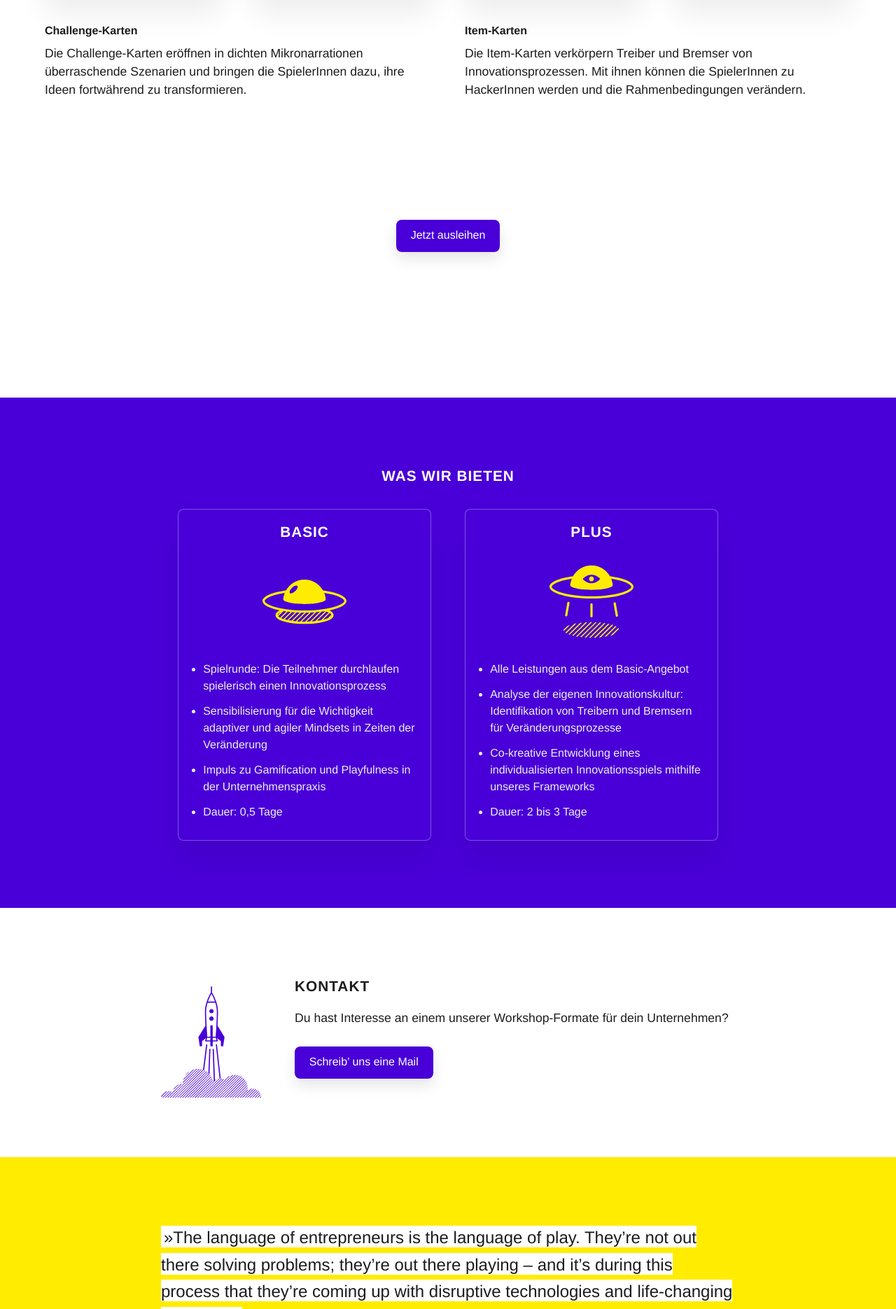
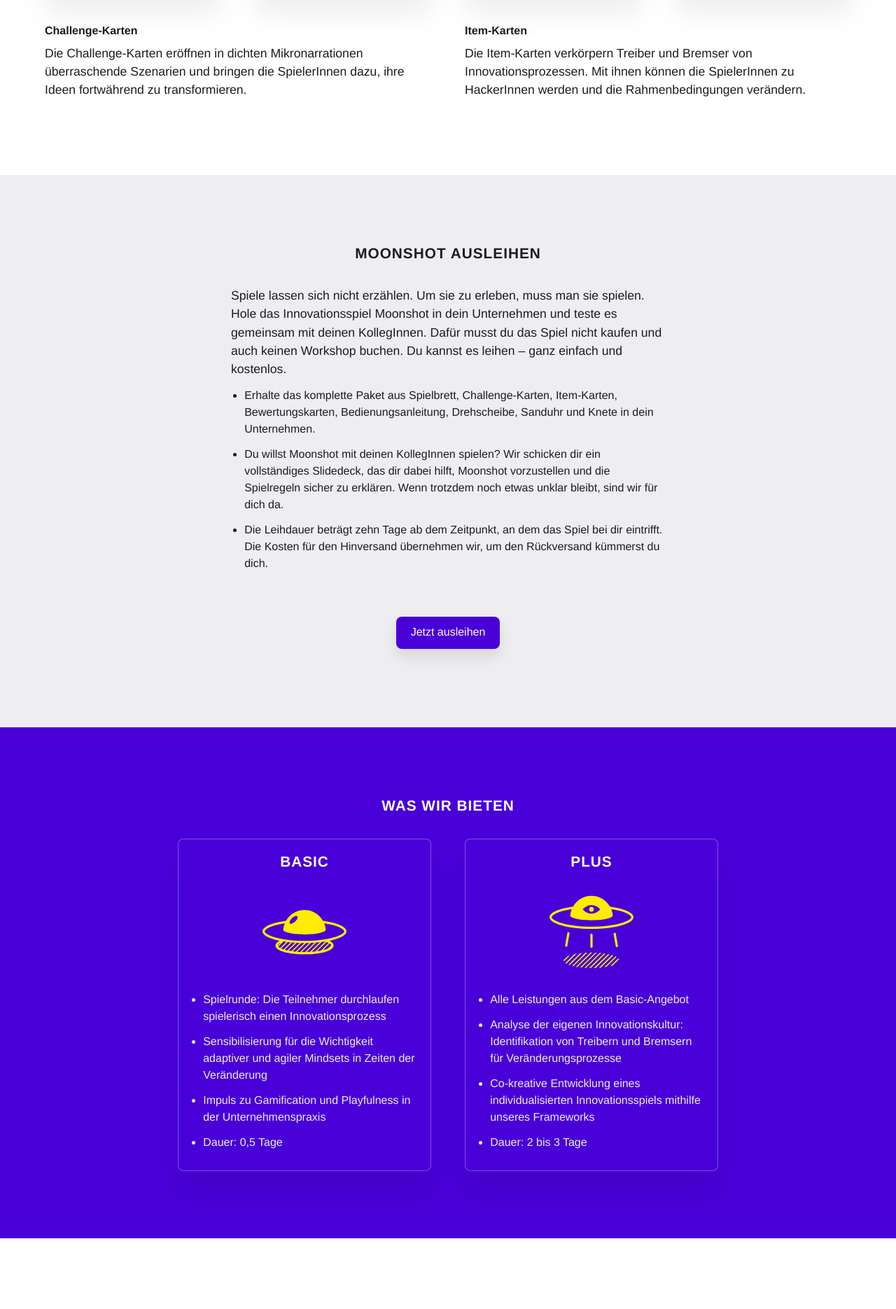
Before and after one commit to christowski/Moonshot, a PHP site: page / in a window 1280 px wide. Shown: the part 3179-5049 px from the top of the page at 70% size. Run offline with PHP 8.4, Linux system fonts and the light colour scheme; some web fonts are replaced.

Commit message:
add modal content

```diff
--- a/index.php
+++ b/index.php
@@ -111,10 +111,25 @@
 
         </div> <!-- // card-container -->
 
-        <?php include 'modal.php' ?>
-
       </div> <!-- // content-superwide -->
     </div> <!-- // container -->
+
+    <div class="container container-silver">
+      <div class="content">
+        <h2>Moonshot ausleihen</h2>
+        <p>Spiele lassen sich nicht erzählen. Um sie zu erleben, muss man sie spielen. Hole das Innovationsspiel Moonshot in dein Unternehmen und teste es gemeinsam mit deinen KollegInnen. Dafür musst du das Spiel nicht kaufen und auch keinen Workshop buchen. Du kannst es leihen – ganz einfach und kostenlos.</p>
+        <ul>
+          <li>Erhalte das komplette Paket aus Spielbrett, Challenge-Karten, Item-Karten, Bewertungskarten, Bedienungsanleitung, Drehscheibe, Sanduhr und Knete in dein Unternehmen.</li>
+          <li>Du willst Moonshot mit deinen KollegInnen spielen? Wir schicken dir ein vollständiges Slidedeck, das dir dabei hilft, Moonshot vorzustellen und die Spielregeln sicher zu erklären. Wenn trotzdem noch etwas unklar bleibt, sind wir für dich da.</li>
+          <li>Die Leihdauer beträgt zehn Tage ab dem Zeitpunkt, an dem das Spiel bei dir eintrifft. Die Kosten für den Hinversand übernehmen wir, um den Rückversand kümmerst du dich.</li>
+        </ul>
+
+        <div class="cta-big cta-big--center">
+            <a onclick="document.getElementById('formmodal').style.display='block'" class="">Jetzt ausleihen</a>
+        </div>
+        <?php include 'modal.php' ?>
+      </div>
+    </div>
 
     <div class="container container-violet">
       <div class="content content-wide">
--- a/modal.php
+++ b/modal.php
@@ -1,11 +1,3 @@
-<!-- // cta modal -->
-<div class="container">
-    <div class="cta-big cta-big--center">
-        <a onclick="document.getElementById('formmodal').style.display='block'" class="">Jetzt ausleihen</a>
-    </div>
-</div>
-
-
 <!-- // modal -->
 <div id="formmodal" class="w3-modal">
     <div class="w3-modal-content w3-animate-opacity">
```
